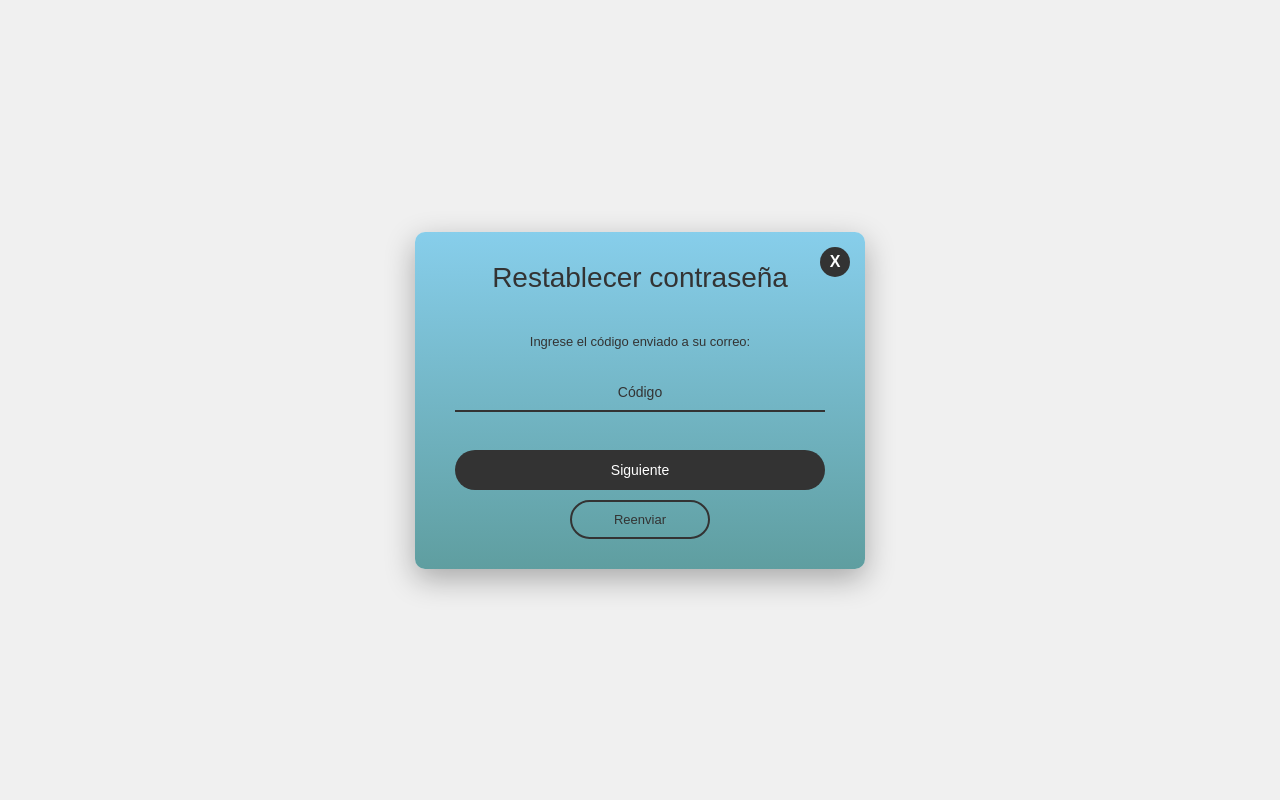
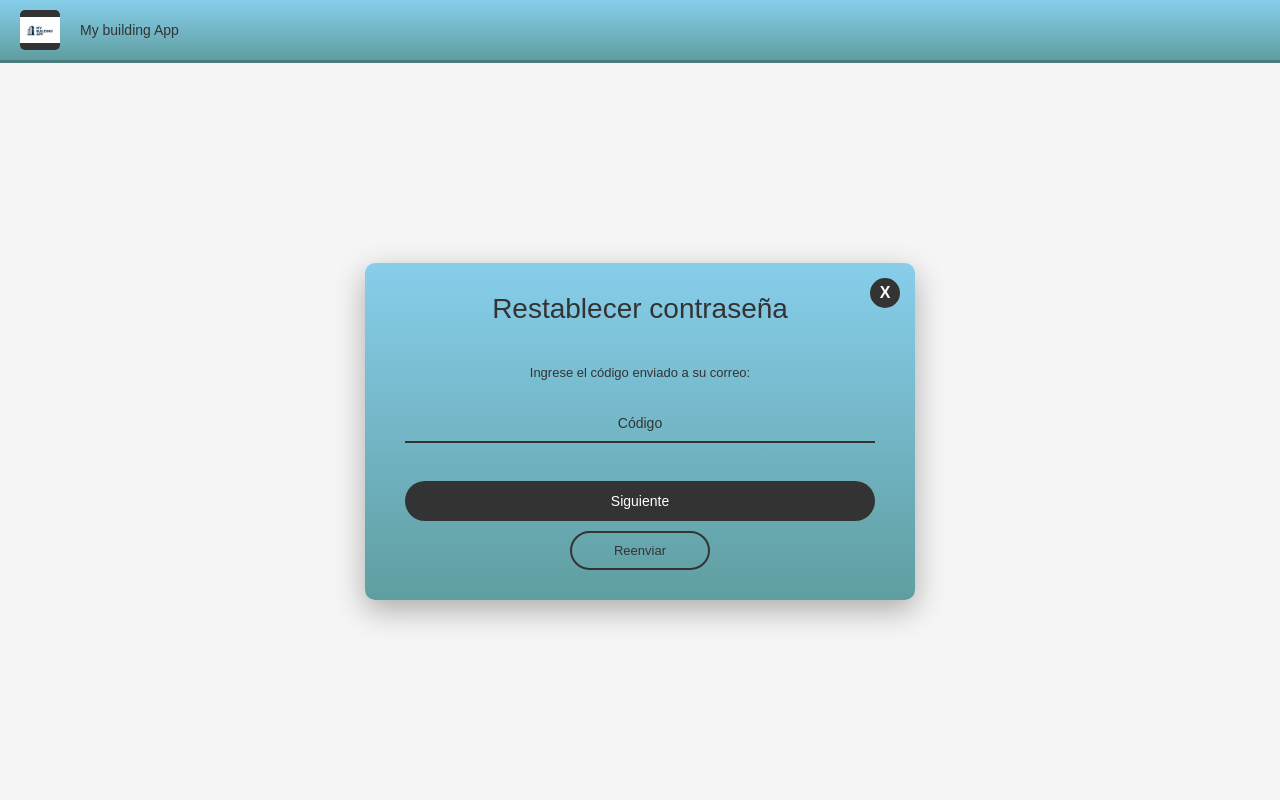
Before and after one commit to Juanjo3465/Ingesof-1, a Django app: template Proyecto/core/templates/core/enter_code.html in a window 1280 px wide. Run offline with Django 5.2, Linux system fonts and the light colour scheme; the template is opened without the code that fills it, so the values that code supplies are empty.

Commit message:
headers added

```diff
--- a/Proyecto/core/static/core/css/css_header.css
+++ b/Proyecto/core/static/core/css/css_header.css
@@ -68,8 +68,106 @@
 }
 
 .header-icon {
-    width: 22px;
-    height: 22px;
+    width: 100%;
+    height: 100%;
     object-fit: contain;
-    filter: invert(100%);
 }
+
+.logout-button {
+    background-color: #333;
+    color: white;
+    padding: 10px 20px;
+    border-radius: 5px;
+    font-size: 14px;
+}
+
+.logout-button:hover {
+    background-color: #555;
+    transform: translateY(-2px);
+    box-shadow: 0 4px 8px rgba(0, 0, 0, 0.2);
+}
+
+.logout-modal {
+    display: none;
+    position: fixed;
+    top: 0;
+    left: 0;
+    width: 100%;
+    height: 100%;
+    background-color: rgba(0, 0, 0, 0.5);
+    justify-content: center;
+    align-items: center;
+    z-index: 1000;
+}
+
+.logout-modal-content {
+    background-color: white;
+    padding: 30px;
+    border-radius: 10px;
+    text-align: center;
+    max-width: 400px;
+    box-shadow: 0 4px 20px rgba(0, 0, 0, 0.3);
+    animation: slideDown 0.3s ease;
+}
+
+@keyframes slideDown {
+    from {
+        transform: translateY(-50px);
+        opacity: 0;
+    }
+    to {
+        transform: translateY(0);
+        opacity: 1;
+    }
+}
+
+.logout-modal-content h3 {
+    margin-top: 0;
+    color: #333;
+    font-size: 24px;
+    margin-bottom: 10px;
+}
+
+.logout-modal-content p {
+    color: #666;
+    margin-bottom: 25px;
+    font-size: 16px;
+}
+
+.logout-modal-buttons {
+    display: flex;
+    gap: 15px;
+    justify-content: center;
+}
+
+.btn-cancel, .btn-confirm {
+    padding: 10px 25px;
+    border: none;
+    border-radius: 5px;
+    font-size: 14px;
+    cursor: pointer;
+    transition: all 0.3s;
+    font-weight: 500;
+}
+
+.btn-cancel {
+    background-color: #6c757d;
+    color: white;
+}
+
+.btn-cancel:hover {
+    background-color: #5a6268;
+    transform: translateY(-2px);
+    box-shadow: 0 4px 8px rgba(0, 0, 0, 0.2);
+}
+
+.btn-confirm {
+    background-color: #333;
+    color: white;
+}
+
+.btn-confirm:hover {
+    background-color: #555;
+    transform: translateY(-2px);
+    box-shadow: 0 4px 8px rgba(0, 0, 0, 0.2);
+}
--- a/Proyecto/core/static/core/css/css_login_templates.css
+++ b/Proyecto/core/static/core/css/css_login_templates.css
@@ -1,16 +1,36 @@
 /* Estilos de templates relacionados con el login */
-
 html, body {
     height: 100%;
+    margin: 0;
+    padding: 0;
 }
 
-body{
-    font-family: Arial, sans-serif;
-    background-color: #f0f0f0;
+body {
+    display: flex;
+    flex-direction: column;
+    min-height: 100vh;
+}
+
+.header {
+    flex-shrink: 0;
+    width: 100%;
+}
+
+.modal-body {
+    flex: 1;
+    display: flex;
+    flex-direction: column;
+    justify-content: center;
+    align-items: center;
+    width: 100%;
+}
+
+#modalOverlay {
+    width: 100%;
     display: flex;
     justify-content: center;
     align-items: center;
-    min-height: 100vh;
+    padding: 20px;
 }
 
 .modal-container form,
@@ -25,7 +45,7 @@ body{
     border-radius: 10px;
     padding: 30px 40px;
     width: 90%;
-    min-width: 450px;
+    min-width: 300px;
     max-width: 550px;
     position: relative;
     box-shadow: 0 10px 30px rgba(0, 0, 0, 0.3);
@@ -86,3 +106,15 @@ body{
     background-color: #333;
     color: white;
 }
+
+@media (max-width: 600px) {
+    .modal-container {
+        padding: 20px 25px;
+        min-width: unset;
+        width: 95%;
+    }
+
+    .modal-title {
+        font-size: 24px;
+    }
+}
--- a/Proyecto/core/templates/core/enter_code.html
+++ b/Proyecto/core/templates/core/enter_code.html
@@ -1,14 +1,11 @@
+{% extends 'header_app.html' %}
 {% load static %}
-<!DOCTYPE html>
-<html lang="es">
-<head>
-    <meta charset="UTF-8">
-    <meta name="viewport" content="width=device-width, initial-scale=1.0">
-    <title>Restablecer Contraseña - Código</title>
-    <link rel="stylesheet" href="{% static 'core/css/css_general.css' %}">
-    <link rel="stylesheet" href="{% static 'core/css/css_login_templates.css' %}">
-</head>
-<body>
+{% block title %}Restablecer Contraseña - Codigo{% endblock %}
+{% block extra_css %}
+<link rel="stylesheet" href="{% static 'core/css/css_login_templates.css' %}">
+{% endblock %}
+{% block body_class %}modal-body{% endblock %}
+{% block content %}
     <div id="modalOverlay">
         <div class="modal-container">
 
@@ -44,5 +41,4 @@
             </button>
         </div>
     </div>
-</body>
-</html>
+{% endblock %}
--- a/Proyecto/core/views/views.py
+++ b/Proyecto/core/views/views.py
@@ -28,7 +28,7 @@ def listar_usuarios(request):
 @login_required
 def header_user(request):
     """"""
-    return render(request, 'core/header_user.html')
+    return render(request, 'header_user.html')
 
 def login_view(request):
     """"""
--- a/Proyecto/core/templates/core/header_app.html
+++ b/Proyecto/templates/header_app.html
@@ -10,11 +10,12 @@
     {% block extra_css %}{% endblock %}
 </head>
 <body>
+
     <header class="header">
         <div class="header-left">
 
             <div class="icon-square">
-                <img src="{% static 'images/Logo.png' %}"
+                <img src="{% static 'core/images/Logo.png' %}"
                      alt="Building Icon"
                      class="header-icon">
             </div>
@@ -28,10 +29,13 @@
         </div>
     </header>
 
+    <div class = "{% block body_class %}{% endblock %}">
     {% block content %}
     {% endblock %}
+    </div>
 
     {% block extra_js %}{% endblock %}
+
 </body>
 
 </html>
```
Also changed, not shown: Proyecto/core/templates/core/change_password.html (+8 -12 lines), Proyecto/core/templates/core/confirm_user.html (+10 -13 lines), Proyecto/core/templates/core/login_interface.html (+8 -12 lines), Proyecto/core/static/core/images/Logo.png (renamed from Proyecto/core/static/core/image/Logo.png), Proyecto/templates/header_user.html (renamed from Proyecto/core/templates/core/header_user.html).
